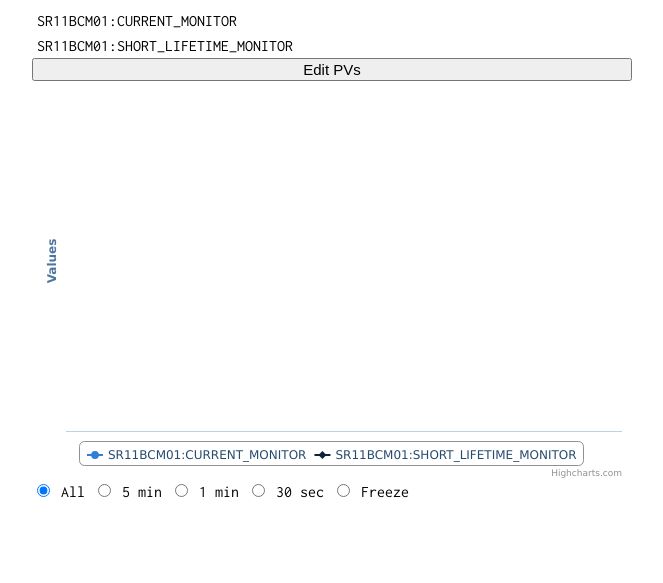
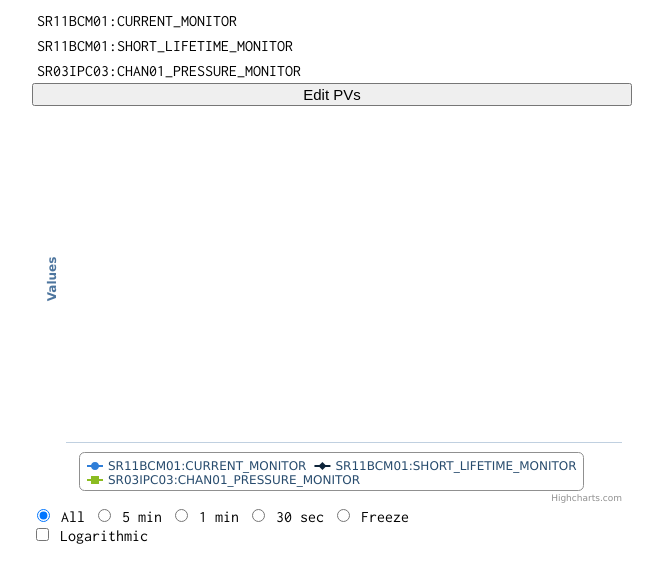
Before and after one commit to AustralianSynchrotron/web-epics, a Flask app: page / in a window 1280 px wide. Shown: the top 583 px of the page, without its empty margins (308-971 px from the left). Run offline with Flask 2, Linux system fonts and the light colour scheme.

Commit message:
Add log axis option

```diff
--- a/static/css/style.css
+++ b/static/css/style.css
@@ -35,7 +35,7 @@ button {
   font-family: Inconsolata;
   font-size: 16px;
   padding: 2px 3px; /* Needed to stop boxes growing with font-size on iOS */
-  width: 75%;
+  width: 70%;
   text-overflow: ellipsis;
   float: left;
 }
@@ -52,14 +52,12 @@ button {
   font-family: Inconsolata;
   font-size: 16px;
   padding: 2px 0;
-
-  /*display: inline-block;*/
-  width: 20%;
+  width: 25%;
   text-align: right;
 }
 
 .pv-button {
-  width: 20%;
+  width: 25%;
   float: right;
 }
 
--- a/templates/index.html
+++ b/templates/index.html
@@ -13,13 +13,34 @@
 
     <script>
 
+      ko.extenders.precision = function(target, precisions) {
+          var result = ko.dependentObservable({
+            read: function() {
+              var value = target()
+              if (value === null) {
+                return ''
+              }
+              var precision
+              if (value.toString() === value.toExponential()) {
+                precision = precisions.exponential
+              } else {
+                precision = precisions.float
+              }
+              return target().toPrecision(precision)
+            },
+            write: target
+          })
+          result.raw = target
+          return result
+      }
+
       var socket = io.connect()
       var chart = null
 
       function PV(name) {
         var self = this
         self.name = ko.observable(name)
-        self.value = ko.observable(null)
+        self.value = ko.observable(null).extend({precision: {float: 8, exponential: 4}})
         self.addToChart = function() {
           chart.addSeries({
             id: self.name(),
@@ -50,7 +71,13 @@
 
       function ViewModel() {
         var self = this
+        self.editing = ko.observable(false)
         self.chartRange = ko.observable('all')
+        self.logAxis = ko.observable(false)
+        self.logAxis.subscribe(function(logAxis) {
+          var type = logAxis ? 'logarithmic' : 'linear'
+          chart.yAxis[0].update({type: type})
+        })
         self.pvs = ko.observableArray([ ])
         self.pvToAdd = ko.observable('')
         self.pvWithName = function(name) {
@@ -58,7 +85,7 @@
         }
         self.addPV = function() {
           var name = self.pvToAdd().trim()
-          if (!name.length) return;
+          if (!name.length) return
           if (self.pvWithName(name)) {
             alert('PV already added.')
             return
@@ -105,34 +132,26 @@
         setTimeout(setXAxisRange, 1000)
       }
 
-      function setEditing(editing) {
-        if(editing) {
-          $('.viewing').hide()
-          $('.editting').show()
-        } else {
-          $('.editting').hide()
-          $('.viewing').show()
-        }
-        $('.pv-input').prop('disabled', !editing)
-      }
-
       $(document).ready(function() {
 
         ko.applyBindings(viewModel)
 
-        $('#start-edit-button').click(function() { setEditing(true) } )
-        $('#end-edit-button').click(function() { setEditing(false) } )
+        $('#start-edit-button').click(function() { viewModel.editing(true) } )
+        $('#end-edit-button').click(function() { viewModel.editing(false) } )
 
         chart = $('#chart').highcharts({
           title: null,
           chart: {
             animation: false
+          },
+          yAxis: {
+            labels: { formatter: function() { return this.value } }
           }
         }).highcharts()
 
         viewModel.pvs.push(new PV('SR11BCM01:CURRENT_MONITOR'))
         viewModel.pvs.push(new PV('SR11BCM01:SHORT_LIFETIME_MONITOR'))
-        setEditing(false)
+        viewModel.pvs.push(new PV('SR03IPC03:CHAN01_PRESSURE_MONITOR'))
 
         setXAxisRange()
 
@@ -145,40 +164,46 @@
 
       <div data-bind='foreach: pvs'>
         <div class='clearfix'>
-          <input type='text' class='pv-input' data-bind='value: name'/>
-          <input class='pv-value viewing' disabled hidden data-bind='value: value' />
-          <button class='pv-button editting' data-bind='click: $parent.removePV'>Del</button>
+          <input type='text' class='pv-input' data-bind='value: name, enable: $parent.editing'/>
+          <input class='pv-value' disabled data-bind='value: value, visible: !$parent.editing()' />
+          <button class='pv-button' data-bind='click: $parent.removePV, visible: $parent.editing'>Del</button>
         </div>
       </div>
-      <form class='editting clearfix' data-bind='submit: addPV'>
+      <form class='clearfix' data-bind='submit: addPV, visible: editing'>
         <input type='text' class='pv-input' data-bind='value: pvToAdd'/>
         <button type='submit' class='pv-button'>Add</button>
       </form>
       <div class='wide-button-container'>
-        <button id='end-edit-button' class='wide-button editting'>Done</button>
-        <button id='start-edit-button' class='wide-button viewing'>Edit PVs</button>
+        <button id='end-edit-button' class='wide-button' data-bind='visible: editing'>Done</button>
+        <button id='start-edit-button' class='wide-button' data-bind='visible: !editing()'>Edit PVs</button>
       </div>
       <div id='chart'></div>
       <div>
         <label>
-          <input type='radio' name='view-range' value='all' data-bind='checked: chartRange'>
+          <input type='radio' name='chart-range' value='all' data-bind='checked: chartRange'>
           All
         </label>
         <label>
-          <input type='radio' name='view-range' value='300' data-bind='checked: chartRange'>
+          <input type='radio' name='chart-range' value='300' data-bind='checked: chartRange'>
           5 min
         </label>
         <label>
-          <input type='radio' name='view-range' value='60' data-bind='checked: chartRange'>
+          <input type='radio' name='chart-range' value='60' data-bind='checked: chartRange'>
           1 min
         </label>
         <label>
-          <input type='radio' name='view-range' value='30' data-bind='checked: chartRange'>
+          <input type='radio' name='chart-range' value='30' data-bind='checked: chartRange'>
           30 sec
         </label>
         <label>
-          <input type='radio' name='view-range' value='freeze' data-bind='checked: chartRange'>
+          <input type='radio' name='chart-range' value='freeze' data-bind='checked: chartRange'>
           Freeze
+        </label>
+      </div>
+      <div>
+        <label>
+          <input type='checkbox' data-bind='checked: logAxis'>
+          Logarithmic
         </label>
       </div>
     </div>
```
